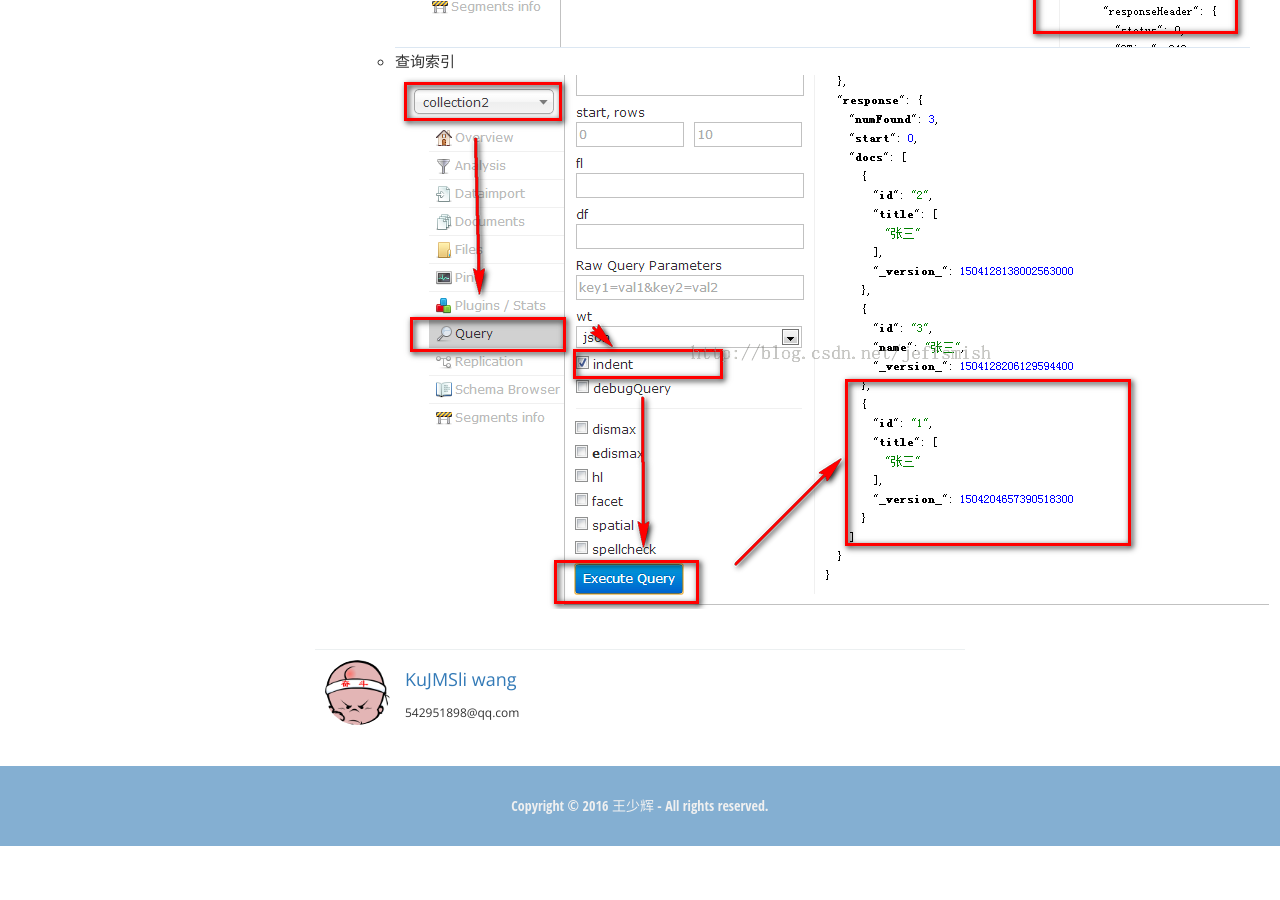
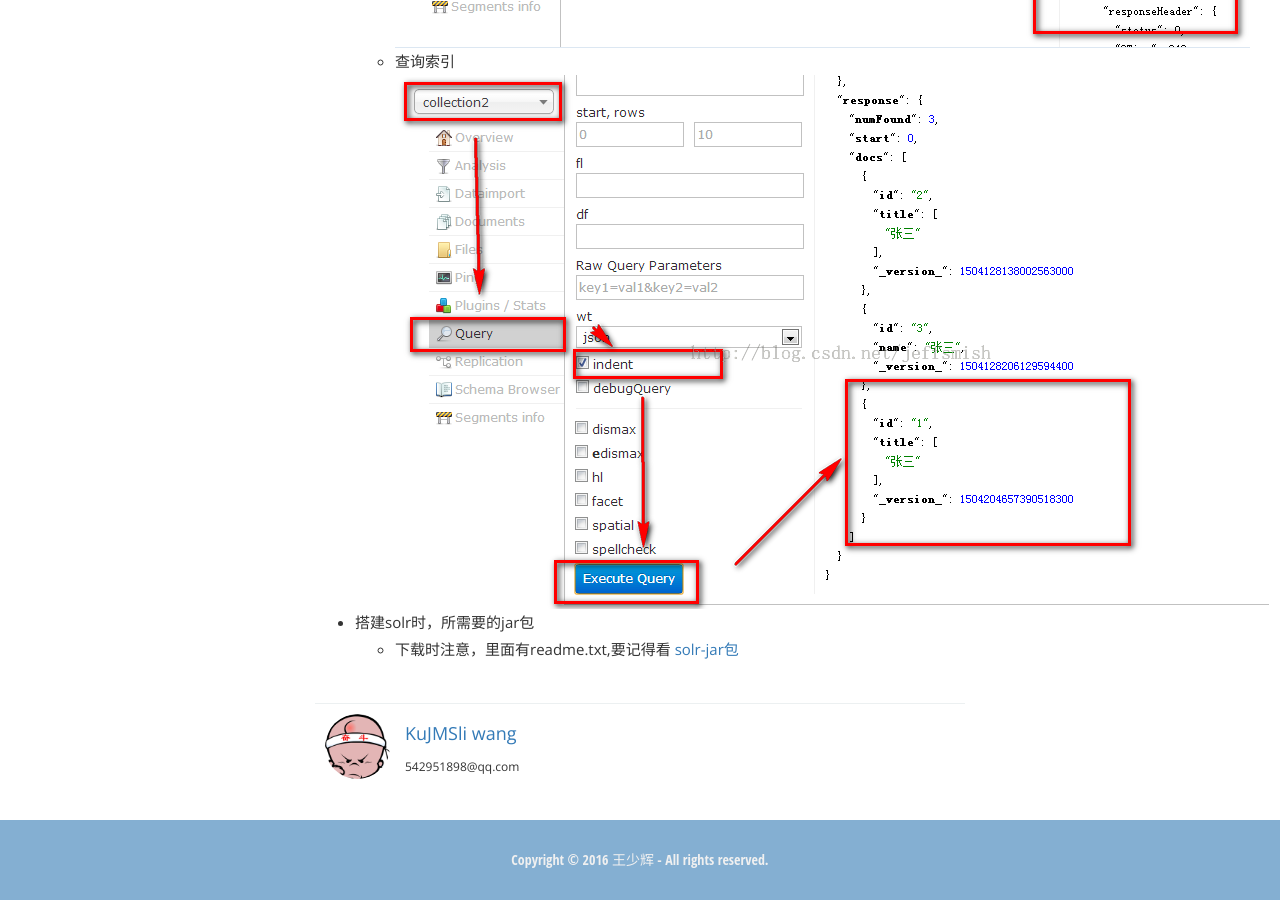
Before and after one commit to KuJMSliwang/KuJMSliwang.github.io, a Jekyll site: the page built from _posts/2018-05-24-solr.md, in a window 1280 px wide and 900 px high, scrolled down 5659 px. Built offline with Jekyll 4.4.1, drawn with Linux system fonts in a browser that asks for light colours; before the commit the page ends 6505 px from its top, so only the background shows below that.

Commit message:
jar包放在第二篇

```diff
--- a/_posts/2018-05-24-solr.md
+++ b/_posts/2018-05-24-solr.md
@@ -100,3 +100,7 @@ http://archive.apache.org/dist/lucene/solr/
     ![avatar](https://kujmsliwang.github.io/assets/img/solr/solr13.png)
     * 查询索引
     ![avatar](https://kujmsliwang.github.io/assets/img/solr/solr14.png)
+
+* 搭建solr时，所需要的jar包
+    * 下载时注意，里面有readme.txt,要记得看
+[solr-jar包](https://pan.baidu.com/s/14qqw5qDzGLRt_aSZSvLxAg)
```
Also changed, not shown: _posts/2018-05-25-solr2.md (+0 -4 lines), _posts/2018-05-22-solr.md (line endings or trailing spaces).
